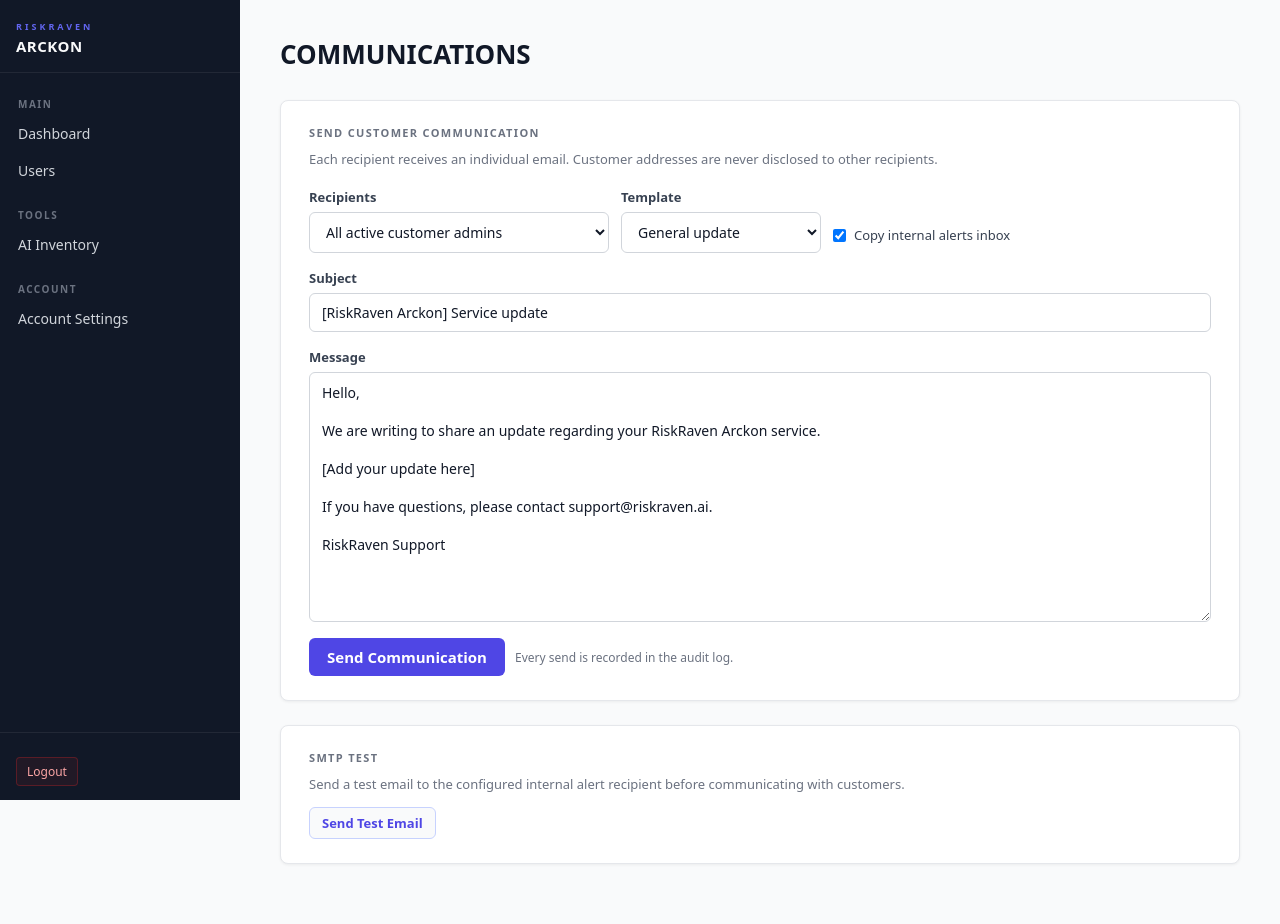
After one commit to audit-forge/mark-sentinel, a FastAPI app: template admin/templates/communications.html in a window 1280 px wide. The commit adds this page. Run offline with FastAPI, Linux system fonts and the light colour scheme; the template is opened without the code that fills it, so the values that code supplies are empty; parts of the project's set-up code (start-up, migrations or seed data) failed here and were passed over.

Commit message:
feat(admin): add customer communications center

```diff
--- a/admin/app.py
+++ b/admin/app.py
@@ -437,6 +437,101 @@ async def test_email(request: Request):
     )
     result = "ok" if ok else "fail"
     return RedirectResponse(f"/dashboard?email_test={result}", status_code=303)
+
+
+# ── Customer communications ──────────────────────────────────────────────────
+
+@app.get("/communications", response_class=HTMLResponse)
+async def communications_page(request: Request):
+    try:
+        user = require_super_admin(request)
+    except HTTPException:
+        return RedirectResponse("/login")
+    with get_conn() as conn:
+        customers = [dict(r) for r in conn.execute(
+            "SELECT id, name, license_expires_at FROM customers WHERE active=1 ORDER BY name"
+        ).fetchall()]
+    return templates.TemplateResponse("communications.html", {
+        "request": request, "user": user, "customers": customers,
+    })
+
+
+def _communication_recipients(customer_id: str) -> list[str]:
+    """Return active customer-admin addresses without exposing addresses to the UI."""
+    with get_conn() as conn:
+        if customer_id == "all":
+            rows = conn.execute(
+                "SELECT DISTINCT email FROM users WHERE role='customer_admin' AND active=1 ORDER BY email"
+            ).fetchall()
+        else:
+            rows = conn.execute(
+                "SELECT DISTINCT email FROM users WHERE customer_id=? AND role='customer_admin' AND active=1 ORDER BY email",
+                (customer_id,),
+            ).fetchall()
+    return [row["email"] for row in rows]
+
+
+@app.post("/communications/send")
+async def send_customer_communication(
+    request: Request,
+    customer_id: str = Form(...),
+    template: str = Form("general"),
+    subject: str = Form(...),
+    message: str = Form(...),
+    copy_internal: str = Form(""),
+):
+    try:
+        user = require_super_admin(request)
+    except HTTPException:
+        return RedirectResponse("/login")
+    customer_id = customer_id.strip()
+    subject = subject.strip()
+    message = message.strip()
+    if customer_id != "all" and not _is_valid_customer_id(customer_id):
+        return RedirectResponse("/communications?error=invalid_customer", status_code=303)
+    if template not in {"general", "maintenance", "renewal"}:
+        return RedirectResponse("/communications?error=invalid_template", status_code=303)
+    if not subject or not message or len(subject) > 200 or len(message) > 10_000 or "\n" in subject or "\r" in subject:
+        return RedirectResponse("/communications?error=invalid_message", status_code=303)
+    if customer_id != "all":
+        with get_conn() as conn:
+            exists = conn.execute("SELECT 1 FROM customers WHERE id=? AND active=1", (customer_id,)).fetchone()
+        if not exists:
+            return RedirectResponse("/communications?error=invalid_customer", status_code=303)
+
+    from mailer import ALERT_TO, send_communication
+    recipients = _communication_recipients(customer_id)
+    if copy_internal and ALERT_TO and ALERT_TO not in recipients:
+        recipients.append(ALERT_TO)
+    if not recipients:
+        return RedirectResponse("/communications?error=no_recipients", status_code=303)
+
+    sent = sum(1 for recipient in recipients if send_communication(recipient, subject, message))
+    client_ip = request.client.host if request.client else ""
+    target = "all customers" if customer_id == "all" else customer_id
+    with get_conn() as conn:
+        conn.execute(
+            "INSERT INTO audit_log (occurred_at, actor_name, actor_role, customer_id, action, target, details, ip_address) "
+            "VALUES (?,?,?,?,?,?,?,?)",
+            (datetime.now(timezone.utc).isoformat(), user.get("email", ""), "super_admin", None,
+             "customer_communication_sent", target,
+             f"template={template}; subject={subject!r}; delivered={sent}/{len(recipients)}", client_ip),
+        )
+    return RedirectResponse(f"/communications?sent={sent}&total={len(recipients)}", status_code=303)
+
+
+@app.post("/communications/test-email")
+async def communications_test_email(request: Request):
+    try:
+        require_super_admin(request)
+    except HTTPException:
+        return RedirectResponse("/login")
+    from mailer import send_alert
+    ok = send_alert(
+        subject="[Arckon] Test email - outbound mail is working",
+        body_text="This is a test email from the RiskRaven Arckon Communications page.",
+    )
+    return RedirectResponse("/communications?test=" + ("ok" if ok else "fail"), status_code=303)
 
 
 # ── Installer scripts (served publicly — no secrets embedded) ─────────────────
--- a/admin/templates/base.html
+++ b/admin/templates/base.html
@@ -72,9 +72,10 @@ input:focus,select:focus{outline:none;border-color:#4F46E5;box-shadow:0 0 0 3px
     <div class="sb-nav">
       <div class="sb-section">Main</div>
       <a href="/dashboard" class="sb-link" id="nav-dashboard">Dashboard</a>
-      {% if user.role == 'super_admin' %}
-      <a href="/customers" class="sb-link" id="nav-customers">Customers</a>
-      {% endif %}
+       {% if user.role == 'super_admin' %}
+       <a href="/customers" class="sb-link" id="nav-customers">Customers</a>
+       <a href="/communications" class="sb-link" id="nav-communications">Communications</a>
+       {% endif %}
       <a href="/users" class="sb-link" id="nav-users">Users</a>
       <div class="sb-section" style="margin-top:8px">Tools</div>
       <a href="/dns-inventory" class="sb-link" id="nav-dns">AI Inventory</a>
@@ -101,6 +102,7 @@ input:focus,select:focus{outline:none;border-color:#4F46E5;box-shadow:0 0 0 3px
     var map = {
       '/dashboard': 'nav-dashboard',
       '/customers': 'nav-customers',
+      '/communications': 'nav-communications',
       '/users':     'nav-users',
       '/account':   'nav-account',
       '/dns-inventory': 'nav-dns',
--- /dev/null
+++ b/admin/templates/communications.html
@@ -0,0 +1,84 @@
+{% extends "base.html" %}
+{% block content %}
+<h1>COMMUNICATIONS</h1>
+
+{% if request.query_params.get('sent') %}
+<div class="error" style="background:#ECFDF5;border-color:#A7F3D0;color:#047857">&#10003; Sent to {{ request.query_params.get('sent') }} of {{ request.query_params.get('total') }} recipient(s).</div>
+{% elif request.query_params.get('test') == 'ok' %}
+<div class="error" style="background:#ECFDF5;border-color:#A7F3D0;color:#047857">&#10003; Test email sent to the internal alert recipient.</div>
+{% elif request.query_params.get('test') == 'fail' %}
+<div class="error">Test email failed. Verify SMTP and Send As settings.</div>
+{% elif request.query_params.get('error') == 'no_recipients' %}
+<div class="error">No active customer-admin email addresses were found for this selection.</div>
+{% elif request.query_params.get('error') %}
+<div class="error">Unable to send this communication. Verify the customer, template, subject, and message.</div>
+{% endif %}
+
+<div class="card">
+  <div class="card-title">Send Customer Communication</div>
+  <p style="color:#6B7280;font-size:13px;margin-top:-8px;margin-bottom:20px">Each recipient receives an individual email. Customer addresses are never disclosed to other recipients.</p>
+  <form method="post" action="/communications/send" onsubmit="return confirm('Send this communication to the selected recipient(s)?')">
+    <div class="form-row">
+      <div class="form-group" style="max-width:300px">
+        <label>Recipients</label>
+        <select name="customer_id" required>
+          <option value="all">All active customer admins</option>
+          {% for c in customers %}
+          <option value="{{ c.id }}">{{ c.name }}{% if c.license_expires_at %} (expires {{ c.license_expires_at[:10] }}){% endif %}</option>
+          {% endfor %}
+        </select>
+      </div>
+      <div class="form-group" style="max-width:200px">
+        <label>Template</label>
+        <select name="template" id="template" onchange="applyTemplate()">
+          <option value="general">General update</option>
+          <option value="maintenance">Maintenance notice</option>
+          <option value="renewal">Renewal reminder</option>
+        </select>
+      </div>
+      <label style="display:flex;align-items:center;gap:8px;padding-bottom:9px;font-weight:500"><input type="checkbox" name="copy_internal" value="1" checked style="width:auto"> Copy internal alerts inbox</label>
+    </div>
+    <div class="form-group" style="margin-top:16px">
+      <label>Subject</label>
+      <input id="subject" type="text" name="subject" maxlength="200" required>
+    </div>
+    <div class="form-group" style="margin-top:16px">
+      <label>Message</label>
+      <textarea id="message" name="message" rows="12" maxlength="10000" required style="resize:vertical;background:#fff;border:1px solid #D1D5DB;color:#111827;padding:10px 12px;border-radius:6px;font-family:inherit;font-size:14px"></textarea>
+    </div>
+    <div style="margin-top:16px;display:flex;gap:10px;align-items:center">
+      <button type="submit" class="btn btn-primary">Send Communication</button>
+      <span style="font-size:12px;color:#6B7280">Every send is recorded in the audit log.</span>
+    </div>
+  </form>
+</div>
+
+<div class="card">
+  <div class="card-title">SMTP Test</div>
+  <p style="color:#6B7280;font-size:13px;margin-top:-8px;margin-bottom:14px">Send a test email to the configured internal alert recipient before communicating with customers.</p>
+  <form method="post" action="/communications/test-email"><button type="submit" class="btn btn-sm" style="background:#F9FAFB;color:#4F46E5;border:1px solid #C7D2FE">Send Test Email</button></form>
+</div>
+
+<script>
+const templates = {
+  general: {
+    subject: '[RiskRaven Arckon] Service update',
+    message: 'Hello,\n\nWe are writing to share an update regarding your RiskRaven Arckon service.\n\n[Add your update here]\n\nIf you have questions, please contact support@riskraven.ai.\n\nRiskRaven Support'
+  },
+  maintenance: {
+    subject: '[RiskRaven Arckon] Scheduled maintenance notice',
+    message: 'Hello,\n\nRiskRaven will perform scheduled maintenance on the Arckon platform.\n\nMaintenance window: [Date and time, including timezone]\nExpected impact: [Describe expected impact or confirm no interruption]\n\nWe will notify you when maintenance is complete. If you have questions, contact support@riskraven.ai.\n\nRiskRaven Support'
+  },
+  renewal: {
+    subject: '[RiskRaven Arckon] Renewal reminder',
+    message: 'Hello,\n\nYour RiskRaven Arckon subscription renewal is approaching.\n\nRenewal date: [Date]\n\nThis is a planning reminder only. Your service remains active and will not be interrupted by this notification.\n\nPlease contact support@riskraven.ai to review or renew your subscription.\n\nRiskRaven Support'
+  }
+};
+function applyTemplate() {
+  const t = templates[document.getElementById('template').value];
+  document.getElementById('subject').value = t.subject;
+  document.getElementById('message').value = t.message;
+}
+applyTemplate();
+</script>
+{% endblock %}
```
Also changed, not shown: admin/mailer.py (+15 -0 lines), tests/test_admin_communications.py (added, +26 -0 lines).
